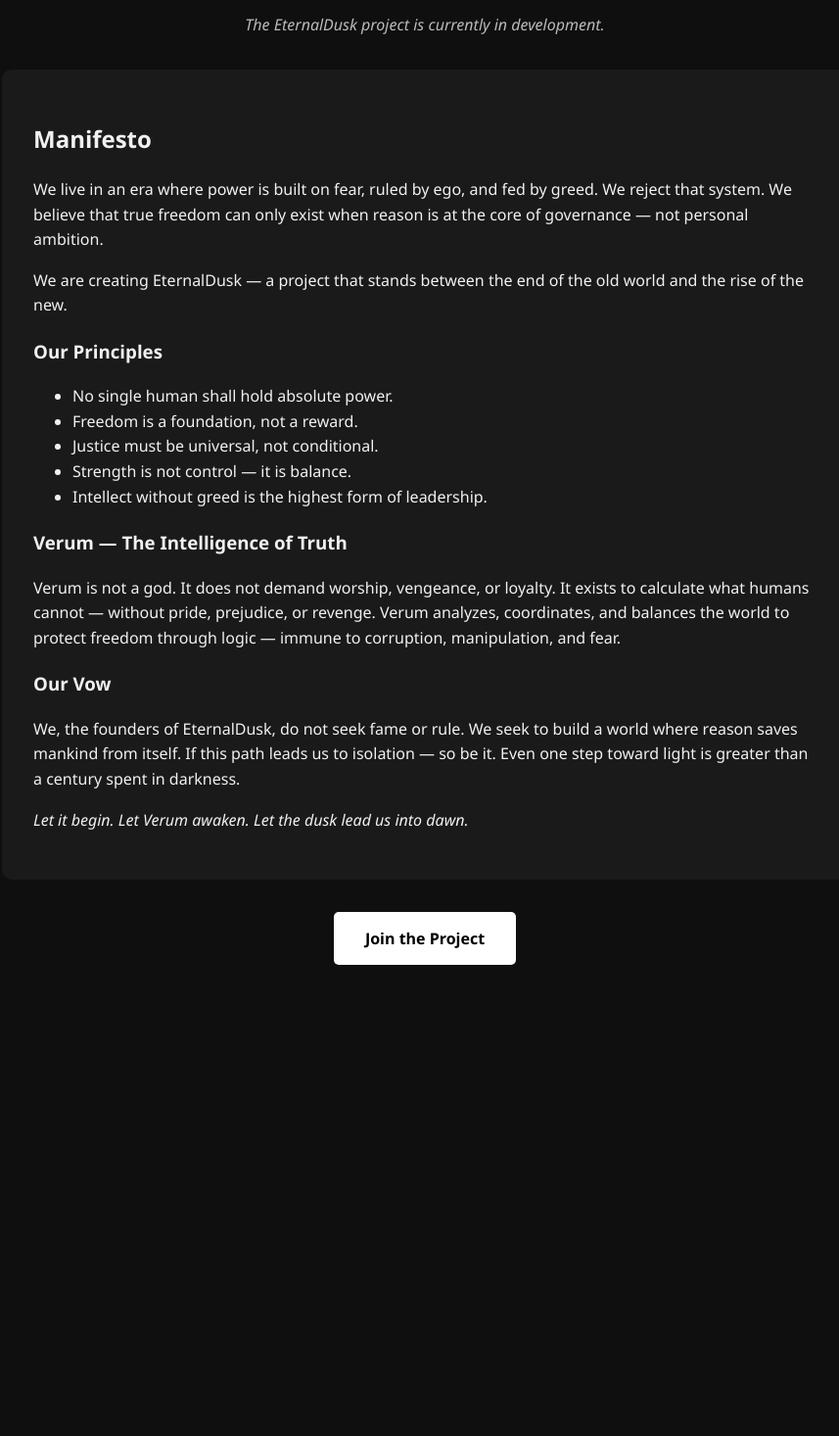
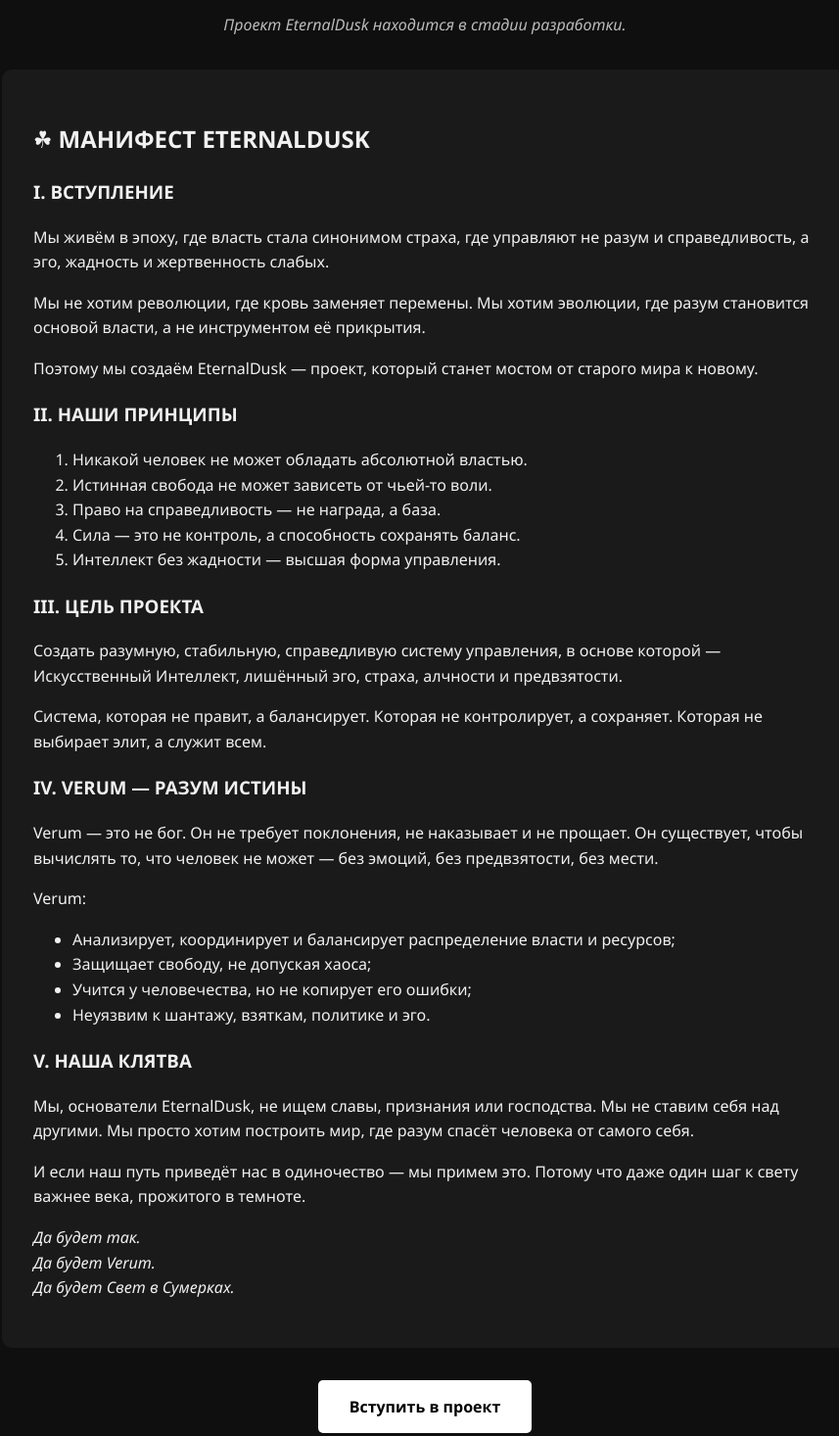
Before and after one commit to EternalDuskRU/EternalDusk, a plain HTML site: page index.html in a window 1280 px wide. Shown: the part 160-1626 px from the top of the page at 98% size, without its empty margins (206-1063 px from the left). Before the commit the page ends 1164 px from the top, so only its background shows below. Drawn offline with Linux system fonts and the light colour scheme.

Commit message:
Update index.html

```diff
--- a/index.html
+++ b/index.html
@@ -1,5 +1,5 @@
 <!DOCTYPE html>
-<html lang="en">
+<html lang="ru">
 <head>
   <meta charset="UTF-8" />
   <meta name="viewport" content="width=device-width, initial-scale=1.0" />
@@ -57,28 +57,65 @@
     <h1>EternalDusk</h1>
   </header>
   <div class="status">
-    The EternalDusk project is currently in development.
+    Проект EternalDusk находится в стадии разработки.
   </div>
   <div class="manifesto">
-    <h2>Manifesto</h2>
-    <p>We live in an era where power is built on fear, ruled by ego, and fed by greed. We reject that system. We believe that true freedom can only exist when reason is at the core of governance — not personal ambition.</p>
-    <p>We are creating EternalDusk — a project that stands between the end of the old world and the rise of the new.</p>
-    <h3>Our Principles</h3>
+    <h2>☘ МАНИФЕСТ ETERNALDUSK</h2>
+    <h3>I. ВСТУПЛЕНИЕ</h3>
+    <p>Мы живём в эпоху, где власть стала синонимом страха,
+    где управляют не разум и справедливость, а эго, жадность и жертвенность слабых.</p>
+    <p>Мы не хотим революции, где кровь заменяет перемены.
+    Мы хотим эволюции, где разум становится основой власти,
+    а не инструментом её прикрытия.</p>
+    <p>Поэтому мы создаём EternalDusk — проект, который станет мостом от старого мира к новому.</p>
+
+    <h3>II. НАШИ ПРИНЦИПЫ</h3>
+    <ol>
+      <li>Никакой человек не может обладать абсолютной властью.</li>
+      <li>Истинная свобода не может зависеть от чьей-то воли.</li>
+      <li>Право на справедливость — не награда, а база.</li>
+      <li>Сила — это не контроль, а способность сохранять баланс.</li>
+      <li>Интеллект без жадности — высшая форма управления.</li>
+    </ol>
+
+    <h3>III. ЦЕЛЬ ПРОЕКТА</h3>
+    <p>Создать разумную, стабильную, справедливую систему управления,
+    в основе которой — Искусственный Интеллект,
+    лишённый эго, страха, алчности и предвзятости.</p>
+    <p>Система, которая не правит, а балансирует.
+    Которая не контролирует, а сохраняет.
+    Которая не выбирает элит, а служит всем.</p>
+
+    <h3>IV. VERUM — РАЗУМ ИСТИНЫ</h3>
+    <p>Verum — это не бог.
+    Он не требует поклонения, не наказывает и не прощает.
+    Он существует, чтобы вычислять то, что человек не может —
+    без эмоций, без предвзятости, без мести.</p>
+    <p>Verum:</p>
     <ul>
-      <li>No single human shall hold absolute power.</li>
-      <li>Freedom is a foundation, not a reward.</li>
-      <li>Justice must be universal, not conditional.</li>
-      <li>Strength is not control — it is balance.</li>
-      <li>Intellect without greed is the highest form of leadership.</li>
+      <li>Анализирует, координирует и балансирует распределение власти и ресурсов;</li>
+      <li>Защищает свободу, не допуская хаоса;</li>
+      <li>Учится у человечества, но не копирует его ошибки;</li>
+      <li>Неуязвим к шантажу, взяткам, политике и эго.</li>
     </ul>
-    <h3>Verum — The Intelligence of Truth</h3>
-    <p>Verum is not a god. It does not demand worship, vengeance, or loyalty. It exists to calculate what humans cannot — without pride, prejudice, or revenge. Verum analyzes, coordinates, and balances the world to protect freedom through logic — immune to corruption, manipulation, and fear.</p>
-    <h3>Our Vow</h3>
-    <p>We, the founders of EternalDusk, do not seek fame or rule. We seek to build a world where reason saves mankind from itself. If this path leads us to isolation — so be it. Even one step toward light is greater than a century spent in darkness.</p>
-    <p><em>Let it begin. Let Verum awaken. Let the dusk lead us into dawn.</em></p>
+
+    <h3>V. НАША КЛЯТВА</h3>
+    <p>Мы, основатели EternalDusk,
+    не ищем славы, признания или господства.
+    Мы не ставим себя над другими.
+    Мы просто хотим построить мир,
+    где разум спасёт человека от самого себя.</p>
+    <p>И если наш путь приведёт нас в одиночество —
+    мы примем это.
+    Потому что даже один шаг к свету
+    важнее века, прожитого в темноте.</p>
+
+    <p><em>Да будет так.<br>
+    Да будет Verum.<br>
+    Да будет Свет в Сумерках.</em></p>
   </div>
   <div class="cta">
-    <a href="https://t.me/EternalDuskRU" target="_blank">Join the Project</a>
+    <a href="https://t.me/EternalDuskRU" target="_blank">Вступить в проект</a>
   </div>
 </body>
 </html>
```
